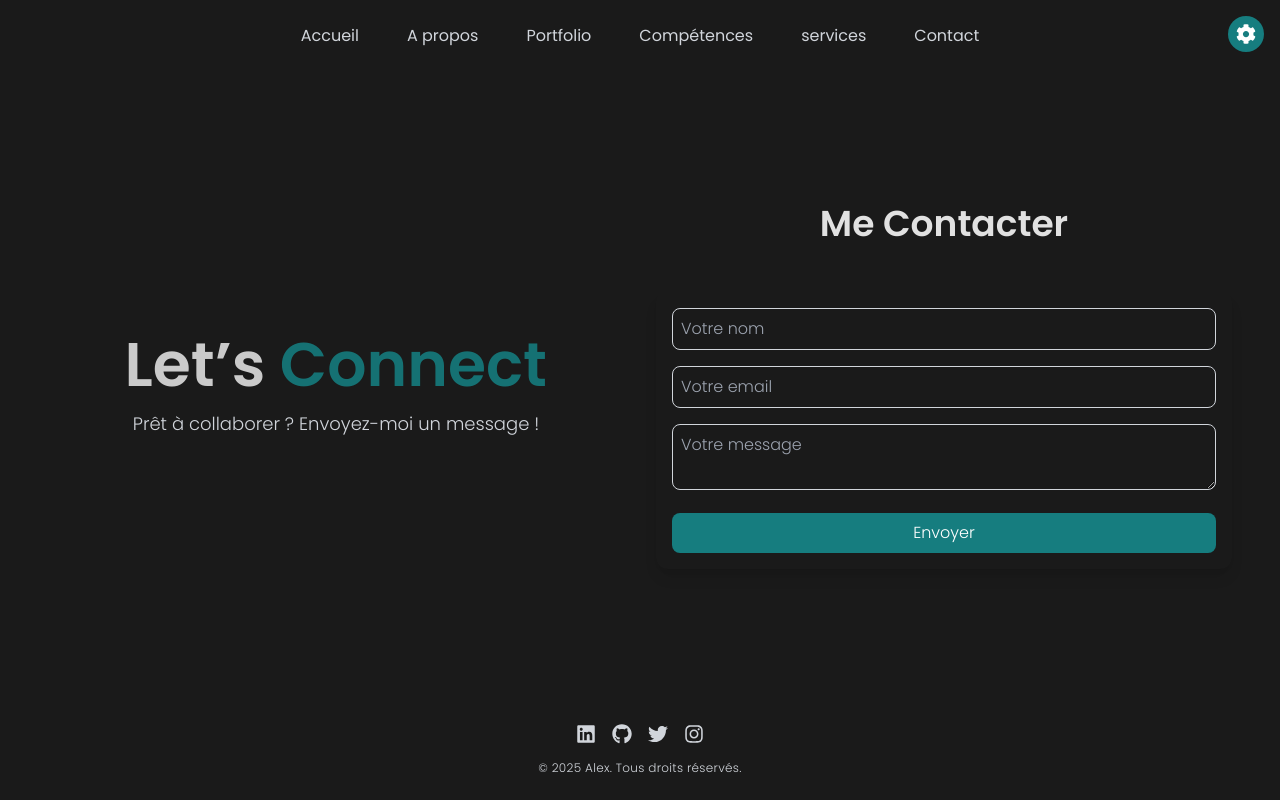
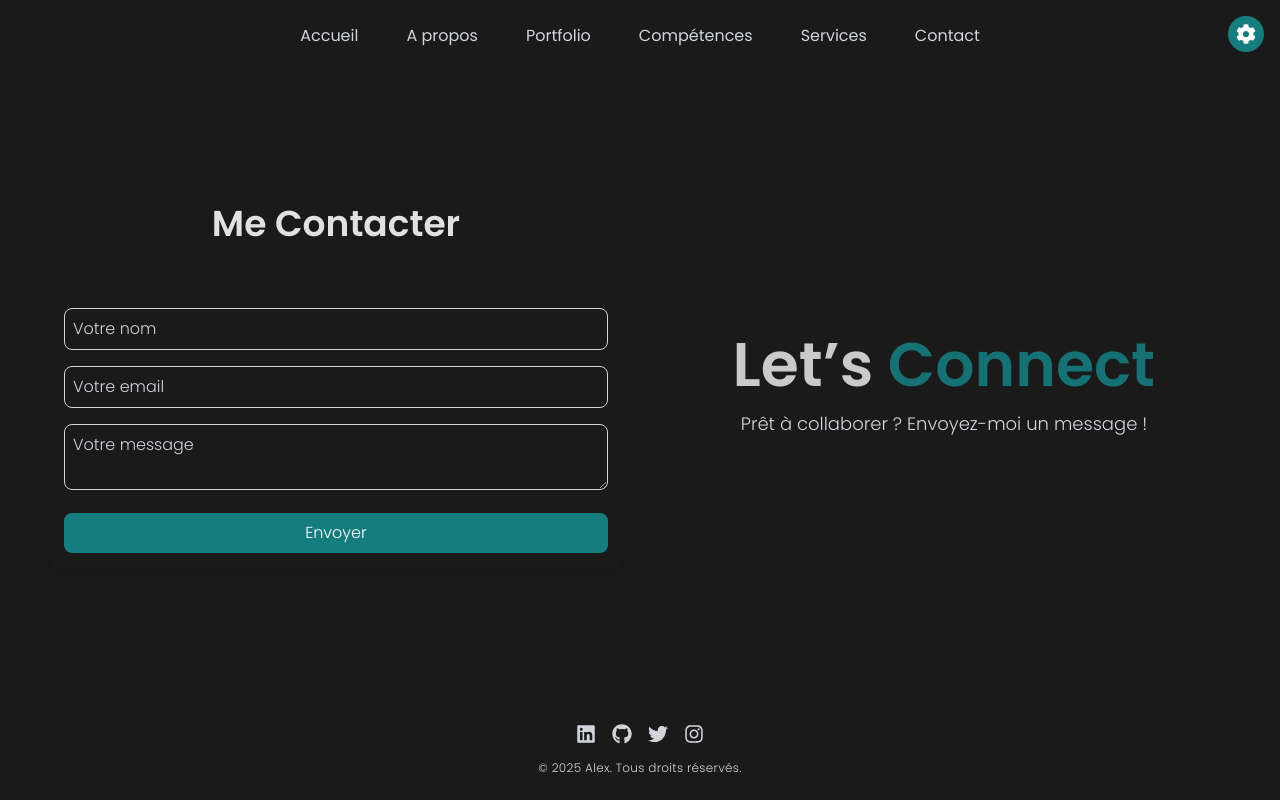
Before and after one commit to Toutvendre/frontend, a React (Vite) app: page /contact in a window 1280 px wide. Built offline with nearby package versions, Linux system fonts and the light colour scheme.

Commit message:
Update API URL to point to Render backend

```diff
--- a/src/Contact.jsx
+++ b/src/Contact.jsx
@@ -8,13 +8,12 @@ function Contact() {
     const [formStatus, setFormStatus] = useState(null);
     const [isLoading, setIsLoading] = useState(false);
     const [isVisible, setIsVisible] = useState(false);
-    const [isMenuOpen, setIsMenuOpen] = useState(false); // État pour le menu hamburger
+    const [isMenuOpen, setIsMenuOpen] = useState(false);
 
     useEffect(() => {
         setIsVisible(true);
     }, []);
 
-    // Fonction pour basculer l'état du menu
     const toggleMenu = () => {
         setIsMenuOpen(!isMenuOpen);
     };
@@ -24,33 +23,30 @@ function Contact() {
         setFormStatus(null);
         setIsLoading(true);
 
-        setTimeout(async () => {
-            console.log('Envoi POST avec :', formData);
         try {
             const response = await axios.post(`${import.meta.env.VITE_API_URL}`, formData, {
                 headers: { 'Content-Type': 'application/json' },
             });
-                console.log('Réponse API :', response.data);
-                setFormStatus({ type: 'success', message: 'Message envoyé avec succès !' });
+            setFormStatus(response.data);
             setFormData({ name: '', email: '', message: '' });
         } catch (error) {
-                console.error('Erreur API détaillée :', {
+            console.error('Erreur API :', {
                 message: error.message,
                 response: error.response ? error.response.data : null,
                 status: error.response ? error.response.status : null,
             });
             setFormStatus({ type: 'error', message: 'Erreur lors de l’envoi. Veuillez réessayer.' });
         } finally {
+            setTimeout(() => {
                 setIsLoading(false);
+            }, 2000);
         }
-        }, 2000);
     };
 
     return (
         <div className="w-full h-screen flex flex-col" style={{ backgroundColor: 'var(--background-color)', color: 'var(--text-color)' }}>
             {/* Header */}
             <header className="w-full py-6 px-4 flex justify-between items-center md:justify-center md:flex" style={{ background: 'linear-gradient(to bottom, rgba(var(--primary-color-rgb), 0.1), transparent)' }}>
-                {/* Bouton hamburger (petits écrans) */}
                 <button
                     className="md:hidden text-[var(--gray-text)] hover:text-[var(--primary-color)] transition-colors duration-300"
                     onClick={toggleMenu}
@@ -59,19 +55,15 @@ function Contact() {
                         <path strokeLinecap="round" strokeLinejoin="round" strokeWidth="2" d="M4 6h16M4 12h16m-7 6h7" />
                     </svg>
                 </button>
-
-                {/* Menu principal (grands écrans, inchangé) */}
                 <nav className="hidden md:flex space-x-8">
                     <Link to="/" className="hover:text-[var(--primary-color)] font-medium transition-colors duration-300 px-2" style={{ color: 'var(--gray-text)' }}>Accueil</Link>
                     <Link to="/about" className="hover:text-[var(--primary-color)] font-medium transition-colors duration-300 px-2" style={{ color: 'var(--gray-text)' }}>A propos</Link>
                     <Link to="/projects" className="hover:text-[var(--primary-color)] font-medium transition-colors duration-300 px-2" style={{ color: 'var(--gray-text)' }}>Portfolio</Link>
                     <Link to="/skills" className="hover:text-[var(--primary-color)] font-medium transition-colors duration-300 px-2" style={{ color: 'var(--gray-text)' }}>Compétences</Link>
-                    <Link to="/services" className="hover:text-[var(--primary-color)] font-medium transition-colors duration-300 px-2" style={{ color: 'var(--gray-text)' }}>services</Link>
+                    <Link to="/services" className="hover:text-[var(--primary-color)] font-medium transition-colors duration-300 px-2" style={{ color: 'var(--gray-text)' }}>Services</Link>
                     <Link to="/contact" className="hover:text-[var(--primary-color)] font-medium transition-colors duration-300 px-2" style={{ color: 'var(--gray-text)' }}>Contact</Link>
                 </nav>
             </header>
-
-            {/* Menu déroulant pour les petits écrans */}
             {isMenuOpen && (
                 <div className="md:hidden absolute top-16 left-0 w-full bg-[var(--background-color)] shadow-lg z-50">
                     <nav className="flex flex-col space-y-4 p-4">
@@ -84,28 +76,10 @@ function Contact() {
                     </nav>
                 </div>
             )}
-
-            {/* Contact Section (inchangée pour grands écrans) */}
-            <section className="flex-1 flex flex-col md:flex-row items-center justify-between px-4 py-9 sm:px-6 md:px-8">
-                {/* Animation à droite */}
-                <div className="w-full md:w-1/2 px-4 py-9 flex justify-center items-center">
-                    <div className="text-center">
-                        <h2
-                            className={`text-4xl sm:text-3xl md:text-6xl font-bold transition-all duration-1000 transform ${isVisible ? 'opacity-100 translate-y-0' : 'opacity-0 translate-y-10'} animate-pulse`}
-                            style={{ color: 'var(--text-color)' }}
-                        >
-                            Let’s <span style={{ color: 'var(--primary-color)' }}>Connect</span>
-                        </h2>
-                        <p
-                            className={`mt-4 text-base sm:text-sm md:text-lg transition-all duration-1000 delay-200 transform ${isVisible ? 'opacity-100 translate-y-0' : 'opacity-0 translate-y-10'}`}
-                            style={{ color: 'var(--gray-text)' }}
-                        >
-                            Prêt à collaborer ? Envoyez-moi un message !
-                        </p>
-                    </div>
-                </div>
+            {/* Contact Section */}
+            <section className="flex-1 flex flex-col md:flex-row items-center justify-between px-4 sm:px-6 md:px-8 py-8">
                 {/* Formulaire à gauche */}
-                <div className="w-full md:w-1/2 px-4 mb-8 md:mb-0">
+                <div className="w-full md:w-1/2 px-4 mb-8 md:mb-0 order-2 md:order-1">
                     <h2 className="text-3xl sm:text-2xl md:text-4xl font-semibold text-center mb-12" style={{ color: 'var(--text-color)' }}>Me Contacter</h2>
                     <form onSubmit={handleSubmit} className="p-6 sm:p-4 rounded-xl shadow-lg" style={{ backgroundColor: 'rgba(var(--background-color-rgb), 0.9)' }}>
                         <input
@@ -115,8 +89,8 @@ function Contact() {
                             onChange={(e) => setFormData({ ...formData, name: e.target.value })}
                             required
                             disabled={isLoading}
-                            className="w-full p-3 sm:p-2 mb-4 bg-transparent border rounded-lg focus:border-[var(--primary-color)] focus:ring-2 focus:ring-[var(--primary-color)] focus:outline-none transition-all duration-300"
-                            style={{ borderColor: 'var(--gray-text)', color: 'var(--text-color)', placeholder: 'var(--gray-text)' }}
+                            className="w-full p-3 sm:p-2 mb-4 bg-transparent border rounded-lg focus:border-[var(--primary-color)] focus:ring-2 focus:ring-[var(--primary-color)] focus:outline-none transition-all duration-300 placeholder-[var(--gray-text)]"
+                            style={{ borderColor: 'var(--gray-text)', color: 'var(--text-color)' }}
                         />
                         <input
                             type="email"
@@ -125,8 +99,8 @@ function Contact() {
                             onChange={(e) => setFormData({ ...formData, email: e.target.value })}
                             required
                             disabled={isLoading}
-                            className="w-full p-3 sm:p-2 mb-4 bg-transparent border rounded-lg focus:border-[var(--primary-color)] focus:ring-2 focus:ring-[var(--primary-color)] focus:outline-none transition-all duration-300"
-                            style={{ borderColor: 'var(--gray-text)', color: 'var(--text-color)', placeholder: 'var(--gray-text)' }}
+                            className="w-full p-3 sm:p-2 mb-4 bg-transparent border rounded-lg focus:border-[var(--primary-color)] focus:ring-2 focus:ring-[var(--primary-color)] focus:outline-none transition-all duration-300 placeholder-[var(--gray-text)]"
+                            style={{ borderColor: 'var(--gray-text)', color: 'var(--text-color)' }}
                         />
                         <textarea
                             placeholder="Votre message"
@@ -134,8 +108,8 @@ function Contact() {
                             onChange={(e) => setFormData({ ...formData, message: e.target.value })}
                             required
                             disabled={isLoading}
-                            className="w-full p-3 sm:p-2 mb-4 bg-transparent border rounded-lg focus:border-[var(--primary-color)] focus:ring-2 focus:ring-[var(--primary-color)] focus:outline-none resize-y transition-all duration-300"
-                            style={{ borderColor: 'var(--gray-text)', color: 'var(--text-color)', placeholder: 'var(--gray-text)' }}
+                            className="w-full p-3 sm:p-2 mb-4 bg-transparent border rounded-lg focus:border-[var(--primary-color)] focus:ring-2 focus:ring-[var(--primary-color)] focus:outline-none resize-y transition-all duration-300 placeholder-[var(--gray-text)]"
+                            style={{ borderColor: 'var(--gray-text)', color: 'var(--text-color)' }}
                         />
                         <button
                             type="submit"
@@ -152,14 +126,28 @@ function Contact() {
                         )}
                     </form>
                 </div>
-
-
+                {/* Animation à droite */}
+                <div className="w-full md:w-1/2 px-4 flex justify-center items-center order-1 md:order-2">
+                    <div className="text-center">
+                        <h2
+                            className={`text-4xl sm:text-3xl md:text-6xl font-bold transition-all duration-1000 transform ${isVisible ? 'opacity-100 translate-y-0' : 'opacity-0 translate-y-10'} animate-pulse`}
+                            style={{ color: 'var(--text-color)' }}
+                        >
+                            Let’s <span style={{ color: 'var(--primary-color)' }}>Connect</span>
+                        </h2>
+                        <p
+                            className={`mt-4 text-base sm:text-sm md:text-lg transition-all duration-1000 delay-200 transform ${isVisible ? 'opacity-100 translate-y-0' : 'opacity-0 translate-y-10'}`}
+                            style={{ color: 'var(--gray-text)' }}
+                        >
+                            Prêt à collaborer ? Envoyez-moi un message !
+                        </p>
+                    </div>
+                </div>
             </section>
-
-            {/* Footer (inchangé pour grands écrans) */}
+            {/* Footer */}
             <footer className="w-full py-6 px-4 sm:px-6 text-center" style={{ background: 'linear-gradient(to top, rgba(var(--primary-color-rgb), 0.1), transparent)', color: 'var(--text-color)' }}>
                 <div className="flex justify-center space-x-6 sm:space-x-4 mb-4">
-                    <a href="https://linkedin.com/in/ton-profil" target="_blank" rel="noopener noreferrer" className="hover:text-[var(--primary-color)] transition-colors duration-300" style={{ color: 'var(--gray-text)' }}>
+                    <a href="https://www.linkedin.com/in/alexis-ki-099781358" target="_blank" rel="noopener noreferrer" className="hover:text-[var(--primary-color)] transition-colors duration-300" style={{ color: 'var(--gray-text)' }}>
                         <FaLinkedin className="text-2xl sm:text-xl" />
                     </a>
                     <a href="https://github.com/Toutvendre" target="_blank" rel="noopener noreferrer" className="hover:text-[var(--primary-color)] transition-colors duration-300" style={{ color: 'var(--gray-text)' }}>
```
Also changed, not shown: 1 other file (tests, documents, lock files or other folders). Lines whose indentation alone changed are shown as unchanged.
